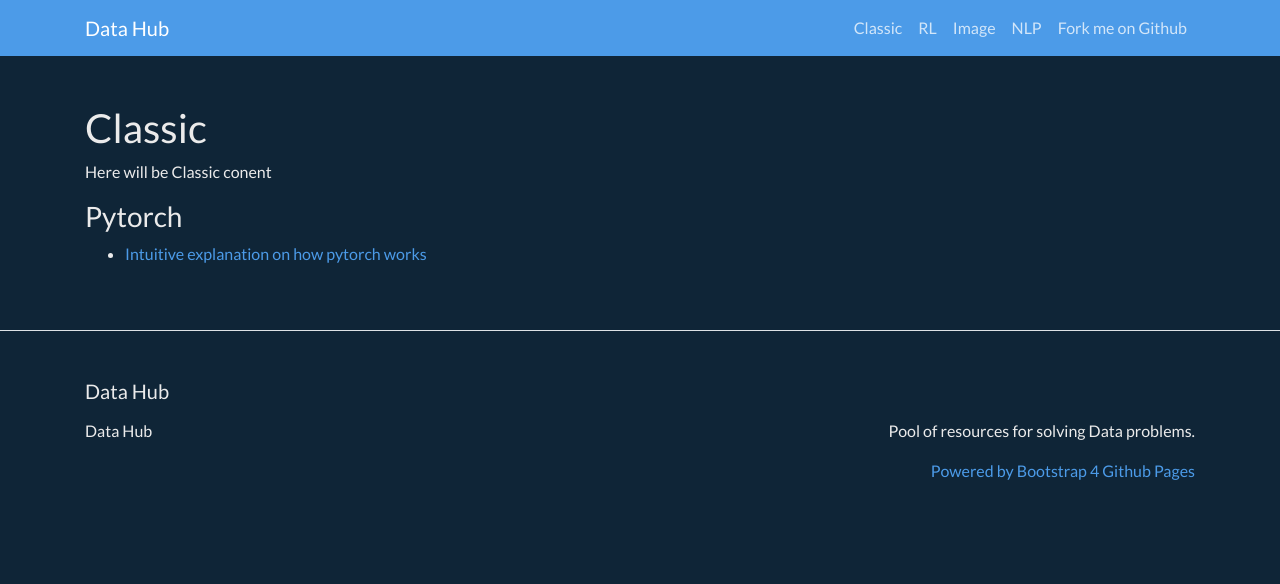
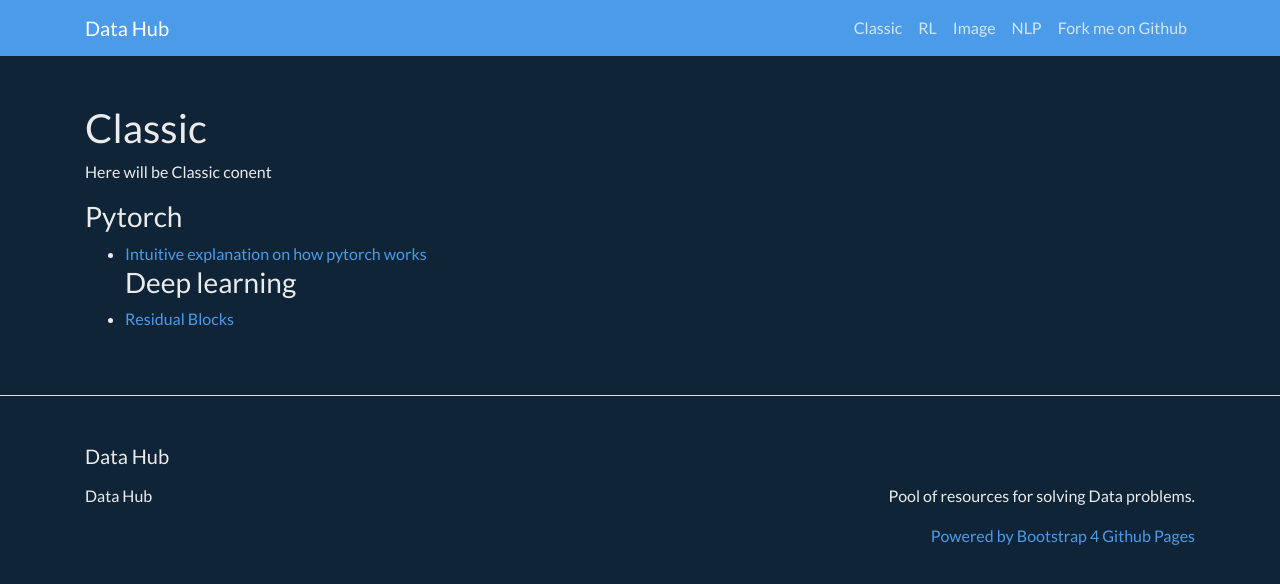
Before and after one commit to RoiPeleg/Data-Hub, a Jekyll site: the page built from Classic.md, in a window 1280 px wide. Shown: the top 584 px of the page. Built offline with Jekyll 4.4.1, drawn with Linux system fonts in a browser that asks for light colours.

Commit message:
Update Classic.md

```diff
--- a/Classic.md
+++ b/Classic.md
@@ -8,3 +8,5 @@ Here will be Classic conent
 
 ### Pytorch
 * [Intuitive explanation on how pytorch works](https://towardsdatascience.com/pytorch-autograd-understanding-the-heart-of-pytorchs-magic-2686cd94ec95)
+### Deep learning
+* [Residual Blocks](https://towardsdatascience.com/residual-blocks-in-deep-learning-11d95ca12b00)
```
